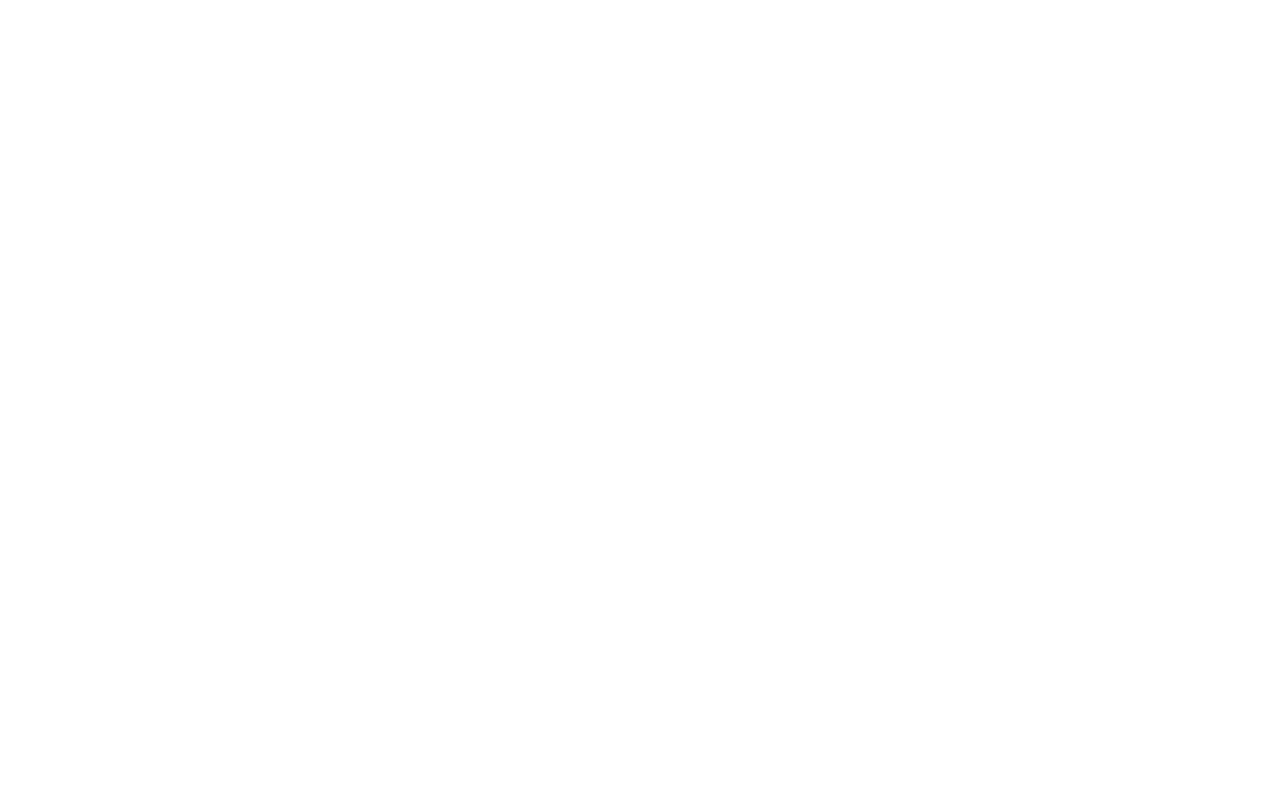
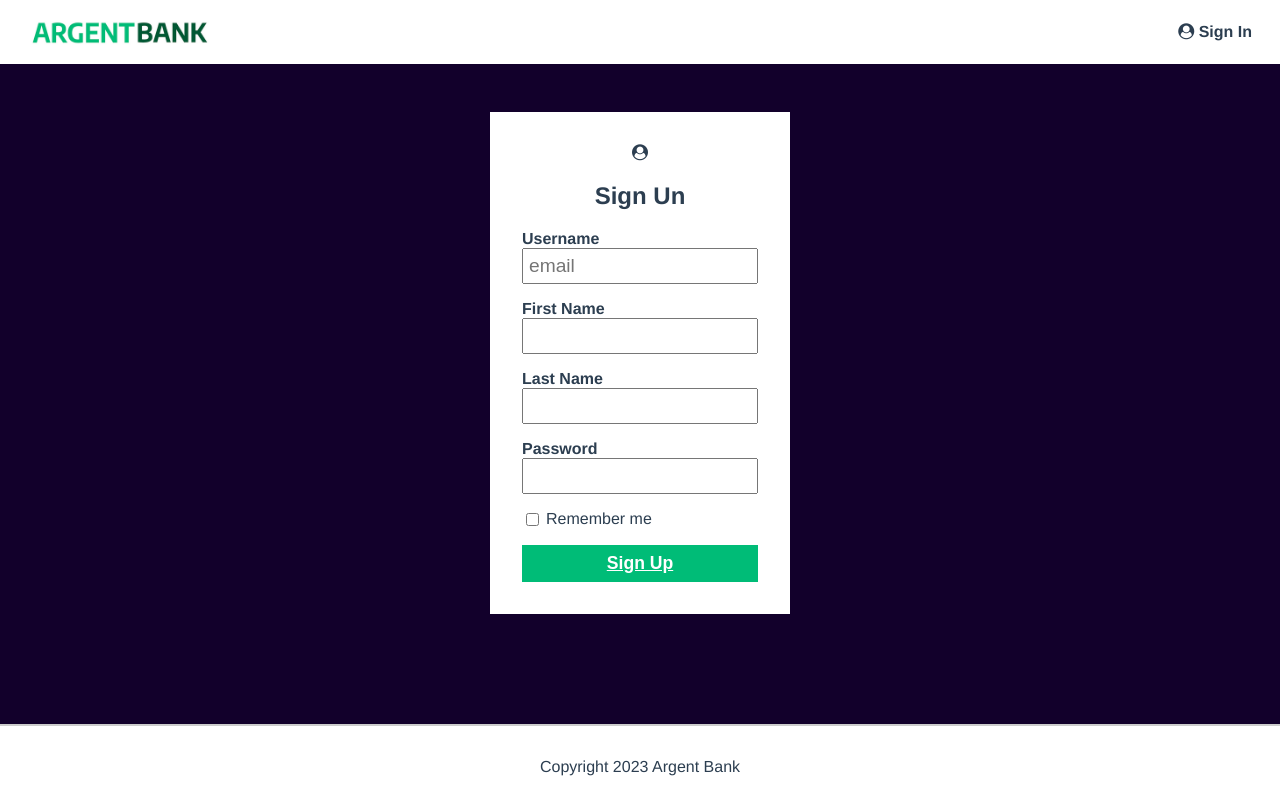
Before and after one commit to KevinLeFaucheur/project-13-bank-front, a React (Create React App) app: page /signup in a window 1280 px wide. Before the commit this address had no page. Built offline with nearby package versions, Linux system fonts and the light colour scheme.

Commit message:
Sign up page

```diff
--- a/src/App.js
+++ b/src/App.js
@@ -1,6 +1,7 @@
 import { Routes, Route } from "react-router-dom";
 import { Home } from "./pages/Home";
 import { SignIn } from "./pages/SignIn";
+import { SignUp } from "./pages/SignUp";
 import { User } from "./pages/User";
 import { Transactions } from "./pages/Transactions";
 import { Accounts } from "./pages/Accounts";
@@ -10,6 +11,7 @@
     <Routes>
       <Route path="/" element={<Home />} />
       <Route path="/signin" element={<SignIn />} />
+      <Route path="/signup" element={<SignUp />} />
       <Route path="/user" element={<User />} >
         <Route path="accounts" element={<Accounts />} />
         <Route path="transactions" element={<Transactions />} />
--- a/src/features/user.js
+++ b/src/features/user.js
@@ -1,5 +1,5 @@
 import { createAsyncThunk, createSlice } from "@reduxjs/toolkit";
-import { getUserProfile, signin, signout, updateUserProfile } from "../services/auth";
+import { getUserProfile, signin, signout, signup, updateUserProfile } from "../services/auth";
 
 const initialState = {
   isLogged: false,
@@ -12,6 +12,18 @@
   async ({ email, password }, thunkAPI) => {
     try {
       return await signin({ email, password });
+    }
+    catch (error) {
+      console.log(error);
+    }
+  }
+);
+
+export const register = createAsyncThunk(
+  'user/register',
+  async ({ email, password, firstName, lastName }, thunkAPI) => {
+    try {
+      return await signup({ email, password, firstName, lastName });
     }
     catch (error) {
       console.log(error);
@@ -59,9 +71,11 @@
     }
   },
   extraReducers: (builder) => {
-    // Add reducers for additional action types here, and handle loading state as needed
     builder.addCase(login.fulfilled, (state, action) => {
       state.isLogged = true;
+    })
+    builder.addCase(register.fulfilled, (state, action) => {
+      console.log(action.payload);
     })
     builder.addCase(getProfile.fulfilled, (state, action) => {
       state.credentials = action.payload.credentials;
--- /dev/null
+++ b/src/pages/SignUp.jsx
@@ -0,0 +1,148 @@
+import React, { useEffect, useRef, useState } from 'react';
+import { Navigate, useNavigate } from 'react-router-dom';
+import { useDispatch, useSelector } from 'react-redux';
+import styled from 'styled-components';
+
+import { Footer } from '../layout/Footer';
+import { Navbar } from '../layout/Navbar';
+import { register, rememberUsername } from '../features/user';
+
+const InputWrapper = styled.div`
+  display: flex;
+  flex-direction: column;
+  text-align: left;
+  margin-bottom: 1rem;
+
+  label {
+    font-weight: bold;
+  }
+
+  input {
+    padding: 5px;
+    font-size: 1.2rem;
+  }
+`
+
+const InputRememberMe = styled.div`
+  display: flex;
+
+  label {
+    margin-left: 0.25rem;
+  }
+`
+
+const SignInSection = styled.section`
+  box-sizing: border-box;
+  background-color: white;
+  width: 300px;
+  margin: 0 auto;
+  margin-top: 3rem;
+  padding: 2rem;
+
+  .sign-in-button {
+    display: block;
+    width: 100%;
+    padding: 8px;
+    font-size: 1.1rem;
+    font-weight: bold;
+    margin-top: 1rem;
+    border-color: #00bc77;
+    background-color: #00bc77;
+    color: #fff;
+
+    cursor: pointer;
+    text-decoration: underline;
+    border: none;
+  }
+
+  .fa .sign-in-icon {
+    font-size: 5rem;
+  }
+`
+
+export const SignUp = () => {
+  const usernameInput = useRef();
+  const firstNameInput = useRef();
+  const lastNameInput = useRef();
+  const passwordInput = useRef();
+  const confirmPasswordInput = useRef();
+  const rememberMeInput = useRef();
+
+  const [signup, setSignup] = useState({});
+  const [confirmPassword, setConfirmPassword] = useState();
+
+  const { isLogged } = useSelector(state => state.user);
+  const { rememberMe } = useSelector(state => state.user);
+  const { email } = useSelector(state => state.user);
+  const navigate = useNavigate();
+  const dispatch = useDispatch();
+
+	const handleRememberMe = () => {
+		dispatch(rememberUsername(rememberMeInput.current.checked));
+	}
+
+  const handleRegister = (value) => {
+    setSignup({ ...signup, ...value });
+    console.log(signup);
+  };
+
+  const handleSubmit = async (event) => {
+    event.preventDefault();
+
+      dispatch(register(/*{ email: username, password, firstName, lastName }*/ signup))
+        .then(() => {
+					navigate('/signin');
+        });
+  }
+
+	useEffect(() => {
+		// if(isLogged) {
+		// 	return <Navigate to='/user/accounts' />
+		// }
+
+		if(rememberMe) {
+			usernameInput.value = email;
+		}
+	}, [email, rememberMe])
+
+
+  return (
+    <>
+      <Navbar />
+      <main className="main bg-dark">
+        <SignInSection>
+          <i className="fa fa-user-circle sign-in-icon"></i>
+          <h1>Sign Un</h1>
+          <form onSubmit={handleSubmit}>
+            <InputWrapper>
+              <label htmlFor="username">Username</label>
+              <input placeholder='email' type="text" id="username" ref={usernameInput} onChange={e => handleRegister({ email: e.target.value})}/>
+            </InputWrapper>
+            <InputWrapper>
+              <label htmlFor="firstName">First Name</label>
+              <input type="text" id="firstName" ref={firstNameInput} onChange={e => handleRegister({ firstName: e.target.value})}/>
+            </InputWrapper>
+            <InputWrapper>
+              <label htmlFor="lastName">Last Name</label>
+              <input type="text" id="lastName" ref={lastNameInput} onChange={e => handleRegister({ lastName: e.target.value})}/>
+            </InputWrapper>
+            <InputWrapper>
+              <label htmlFor="password">Password</label>
+              <input type="password" id="password" ref={passwordInput} onChange={e => handleRegister({ password: e.target.value})}/>
+            </InputWrapper>
+            {/* <InputWrapper>
+              <label htmlFor="confirmPassword">Confirm Password</label>
+              <input type="confirmPassword" id="confirmPassword" ref={confirmPasswordInput} onChange={e => setConfirmPassword(e.target.value)}/>
+            </InputWrapper> */}
+            <InputRememberMe>
+              <input type="checkbox" id="remember-me" ref={rememberMeInput} onClick={handleRememberMe}/>
+              <label htmlFor="remember-me">Remember me</label>
+            </InputRememberMe>
+            <button type='submit' className="sign-in-button">Sign Up</button>
+          </form>
+        </SignInSection>
+      </main>
+      <Footer />
+    </>
+  )
+}
```
